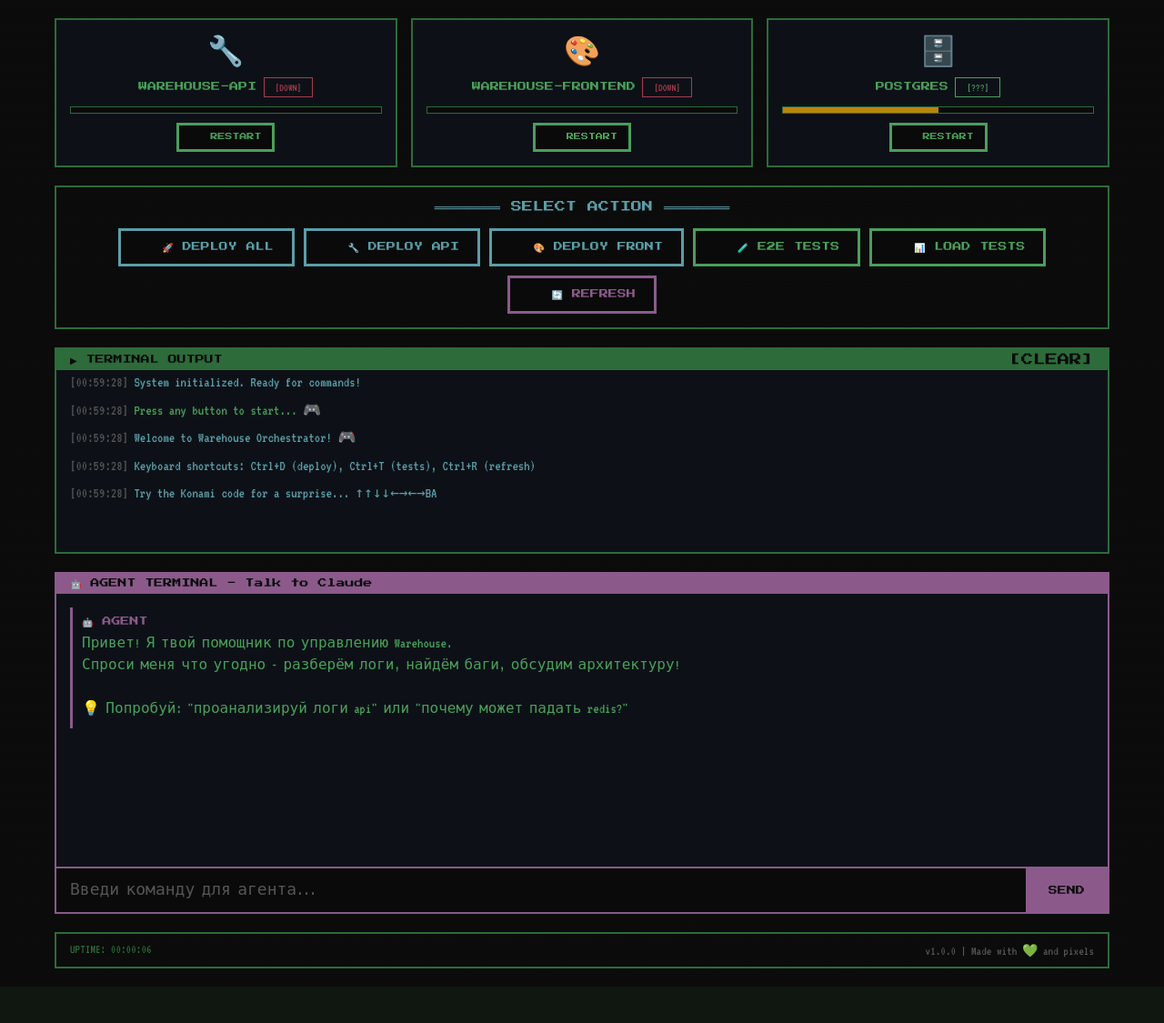
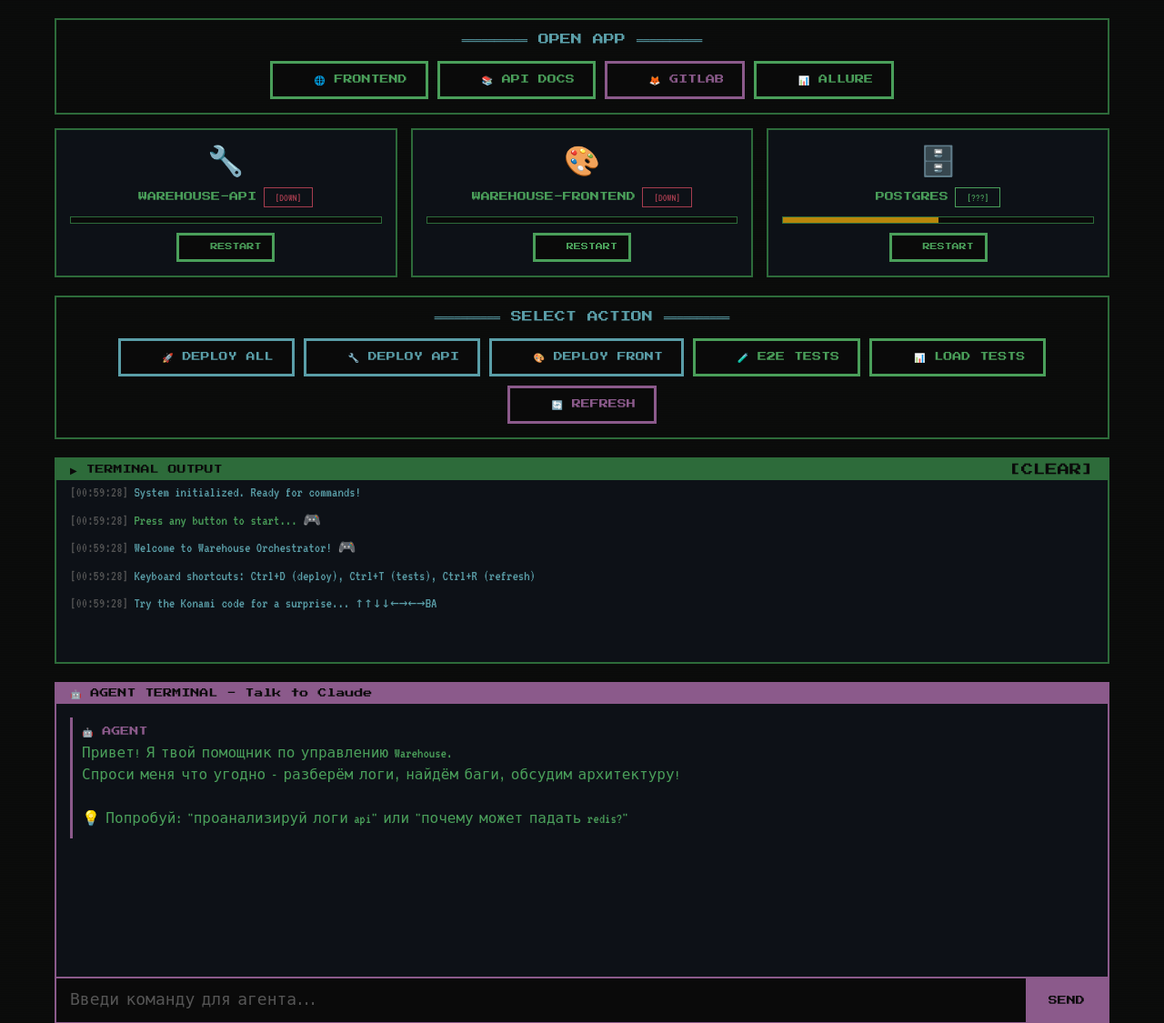
Before and after one commit to Mdyuzhev/WarehouseHub, a FastAPI app: page / in a window 1280 px wide. Shown: the part 100-1225 px from the top of the page at 91% size. Before the commit the page ends 1184 px from the top, so only its background shows below. Run offline with FastAPI, Linux system fonts and the light colour scheme; data that the repository does not hold is empty; some libraries are stand-ins or nearby versions.

Commit message:
Add quick links section: Frontend, API Docs, GitLab, Allure
🤖 Generated with [Claude Code](https://claude.com/claude-code)

Co-Authored-By: Claude <noreply@anthropic.com>

```diff
--- a/orchestrator-ui/templates/index.html
+++ b/orchestrator-ui/templates/index.html
@@ -18,6 +18,25 @@
                 <span id="system-indicator" class="status-ok">♥♥♥ SYSTEM OK ♥♥♥</span>
             </div>
         </header>
+
+        <!-- ═══════════════ QUICK LINKS ═══════════════ -->
+        <section class="actions-panel" style="margin-bottom: 15px;">
+            <div class="title">══════════ OPEN APP ══════════</div>
+            <div class="button-grid">
+                <a href="http://192.168.1.74:30081" target="_blank" class="btn-8bit" style="text-decoration: none;">
+                    🌐 FRONTEND
+                </a>
+                <a href="http://192.168.1.74:30080/swagger-ui.html" target="_blank" class="btn-8bit" style="text-decoration: none;">
+                    📚 API DOCS
+                </a>
+                <a href="http://192.168.1.74:8080" target="_blank" class="btn-8bit special" style="text-decoration: none;">
+                    🦊 GITLAB
+                </a>
+                <a href="http://192.168.1.74:5252" target="_blank" class="btn-8bit" style="text-decoration: none;">
+                    📊 ALLURE
+                </a>
+            </div>
+        </section>
 
         <!-- ═══════════════ SERVICE CARDS ═══════════════ -->
         <section class="services-grid" id="services-grid"
```
